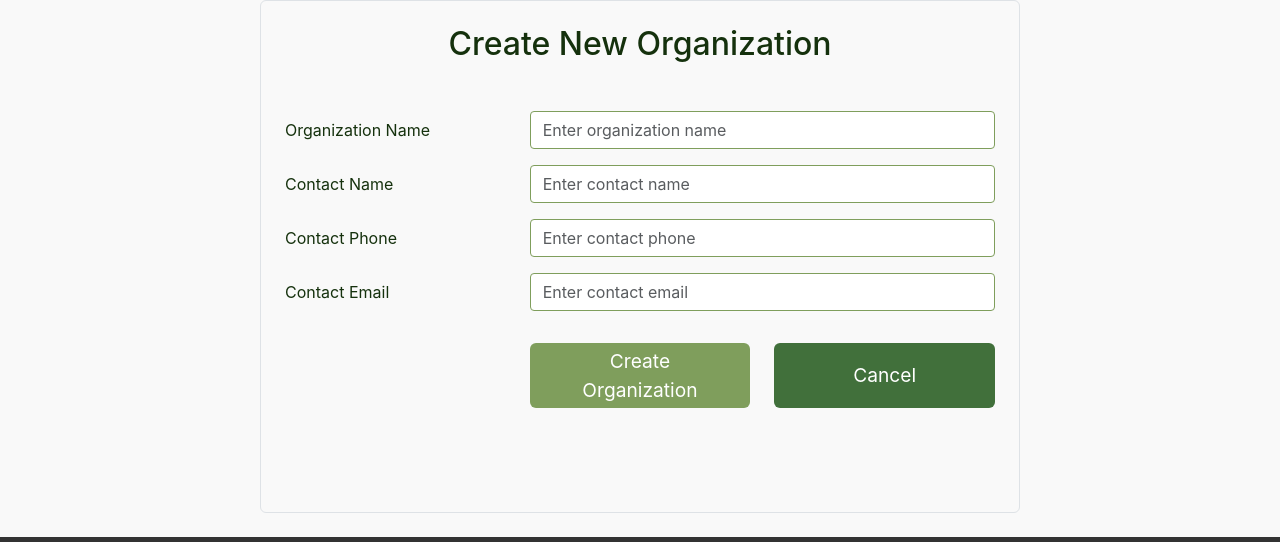
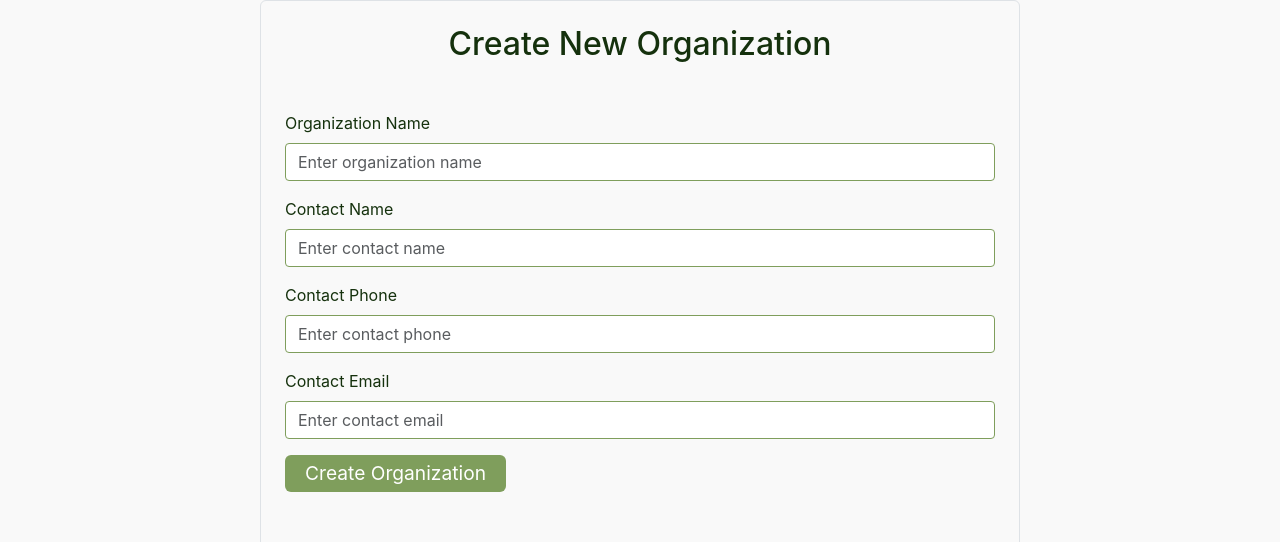
Before and after one commit to Brian-K-Gathui/VolunTree-V1, a React (Create React App) app in the folder client/: page /organizations/create in a window 1280 px wide. Shown: the part 238-780 px from the top of the page. Built offline with nearby package versions, Linux system fonts and the light colour scheme.

Commit message:
testing out somethings

```diff
--- a/client/src/pages/organizationPages/CreateOrganization.js
+++ b/client/src/pages/organizationPages/CreateOrganization.js
@@ -7,7 +7,6 @@ import { postData } from "../../services/api";
 const CreateOrganization = () => {
     const navigate = useNavigate();
 
-    // Initialize Formik
     const formik = useFormik({
         initialValues: {
             name: "",
@@ -21,15 +20,20 @@ const CreateOrganization = () => {
             contact_phone: Yup.string()
                 .matches(/^\d{10,15}$/, "Phone number must be between 10-15 digits")
                 .required("Contact phone is required"),
-            contact_email: Yup.string().email("Invalid email format").required("Contact email is required"),
+            contact_email: Yup.string()
+                .matches(/^[^\s@]+@[^\s@]+\.[^\s@]+$/, "Enter a valid email address")
+                .required("Contact email is required"),
         }),
-        onSubmit: async (values, { setSubmitting }) => {
+        onSubmit: async (values, { setSubmitting, setErrors }) => {
             try {
-                await postData("organizations", values);
+                const response = await postData("api/organizations", values);
+                if (!response) {
+                    setErrors({ general: "Failed to create organization. Please try again." });
+                } else {
                     navigate("/organizations");
+                }
             } catch (error) {
-                console.error("Error creating organization:", error);
-                alert("Failed to create organization. Please try again.");
+                setErrors({ general: "Server error. Please try again later." });
             } finally {
                 setSubmitting(false);
             }
@@ -42,10 +46,13 @@ const CreateOrganization = () => {
                 <div className="col-md-8 mx-auto rounded border p-4">
                     <h2 className="text-center mb-5">Create New Organization</h2>
 
+                    {formik.errors.general && (
+                        <p className="text-danger text-center">{formik.errors.general}</p>
+                    )}
+
                     <form onSubmit={formik.handleSubmit}>
-                        <div className="row mb-3">
-                            <label className="col-sm-4 col-form-label">Organization Name</label>
-                            <div className="col-sm-8">
+                        <div className="mb-3">
+                            <label className="form-label">Organization Name</label>
                             <input
                                 className="form-control"
                                 name="name"
@@ -58,11 +65,9 @@ const CreateOrganization = () => {
                                 <small className="text-danger">{formik.errors.name}</small>
                             )}
                         </div>
-                        </div>
 
-                        <div className="row mb-3">
-                            <label className="col-sm-4 col-form-label">Contact Name</label>
-                            <div className="col-sm-8">
+                        <div className="mb-3">
+                            <label className="form-label">Contact Name</label>
                             <input
                                 className="form-control"
                                 name="contact_name"
@@ -75,11 +80,9 @@ const CreateOrganization = () => {
                                 <small className="text-danger">{formik.errors.contact_name}</small>
                             )}
                         </div>
-                        </div>
 
-                        <div className="row mb-3">
-                            <label className="col-sm-4 col-form-label">Contact Phone</label>
-                            <div className="col-sm-8">
+                        <div className="mb-3">
+                            <label className="form-label">Contact Phone</label>
                             <input
                                 className="form-control"
                                 name="contact_phone"
@@ -92,11 +95,9 @@ const CreateOrganization = () => {
                                 <small className="text-danger">{formik.errors.contact_phone}</small>
                             )}
                         </div>
-                        </div>
 
-                        <div className="row mb-3">
-                            <label className="col-sm-4 col-form-label">Contact Email</label>
-                            <div className="col-sm-8">
+                        <div className="mb-3">
+                            <label className="form-label">Contact Email</label>
                             <input
                                 className="form-control"
                                 name="contact_email"
@@ -109,20 +110,10 @@ const CreateOrganization = () => {
                                 <small className="text-danger">{formik.errors.contact_email}</small>
                             )}
                         </div>
-                        </div>
 
-                        <div className="row">
-                            <div className="offset-sm-4 col-sm-4 d-grid">
-                                <button type="submit" className="btn btn-primary mt-3" disabled={formik.isSubmitting}>
+                        <button type="submit" className="btn btn-primary" disabled={formik.isSubmitting}>
                             {formik.isSubmitting ? "Creating..." : "Create Organization"}
                         </button>
-                            </div>
-                            <div className="col-sm-4 d-grid">
-                                <button type="button" className="btn btn-secondary mt-3" onClick={() => navigate("/organizations")}>
-                                    Cancel
-                                </button>
-                            </div>
-                        </div>
                     </form>
                 </div>
             </div>
--- a/client/src/services/api.js
+++ b/client/src/services/api.js
@@ -4,7 +4,7 @@ const BASE_URL = (process.env.REACT_APP_API_BASE_URL || "https://voluntree-backe
 // Fetch data from API
 export const fetchData = async (endpoint) => {
   try {
-    const res = await fetch(`${BASE_URL}/${endpoint}`);
+    const res = await fetch(`${BASE_URL}/api/${endpoint}`);
     if (!res.ok) {
       const errorText = await res.text();
       throw new Error(`Error ${res.status}: ${errorText}`);
@@ -19,7 +19,7 @@ export const fetchData = async (endpoint) => {
 // POST request (Create)
 export const postData = async (endpoint, data) => {
   try {
-    const res = await fetch(`${BASE_URL}/${endpoint}`, {
+    const res = await fetch(`${BASE_URL}/api/${endpoint}`, {
       method: "POST",
       headers: { "Content-Type": "application/json" },
       body: JSON.stringify(data),
@@ -38,7 +38,7 @@ export const postData = async (endpoint, data) => {
 // PATCH request (Update)
 export const updateData = async (endpoint, id, data) => {
   try {
-    const res = await fetch(`${BASE_URL}/${endpoint}/${id}`, {
+    const res = await fetch(`${BASE_URL}/api/${endpoint}/${id}`, {
       method: "PATCH",
       headers: { "Content-Type": "application/json" },
       body: JSON.stringify(data),
@@ -57,7 +57,7 @@ export const updateData = async (endpoint, id, data) => {
 // DELETE request
 export const deleteData = async (endpoint, id) => {
   try {
-    const res = await fetch(`${BASE_URL}/${endpoint}/${id}`, { method: "DELETE" });
+    const res = await fetch(`${BASE_URL}/api/${endpoint}/${id}`, { method: "DELETE" });
     if (!res.ok) {
       const errorText = await res.text();
       throw new Error(`Error ${res.status}: ${errorText}`);
```
Also changed, not shown: client/src/pages/organizationPages/OrganizationList.js (+17 -82 lines), 1 other file (tests, documents, lock files or other folders). Lines whose indentation alone changed are shown as unchanged.
